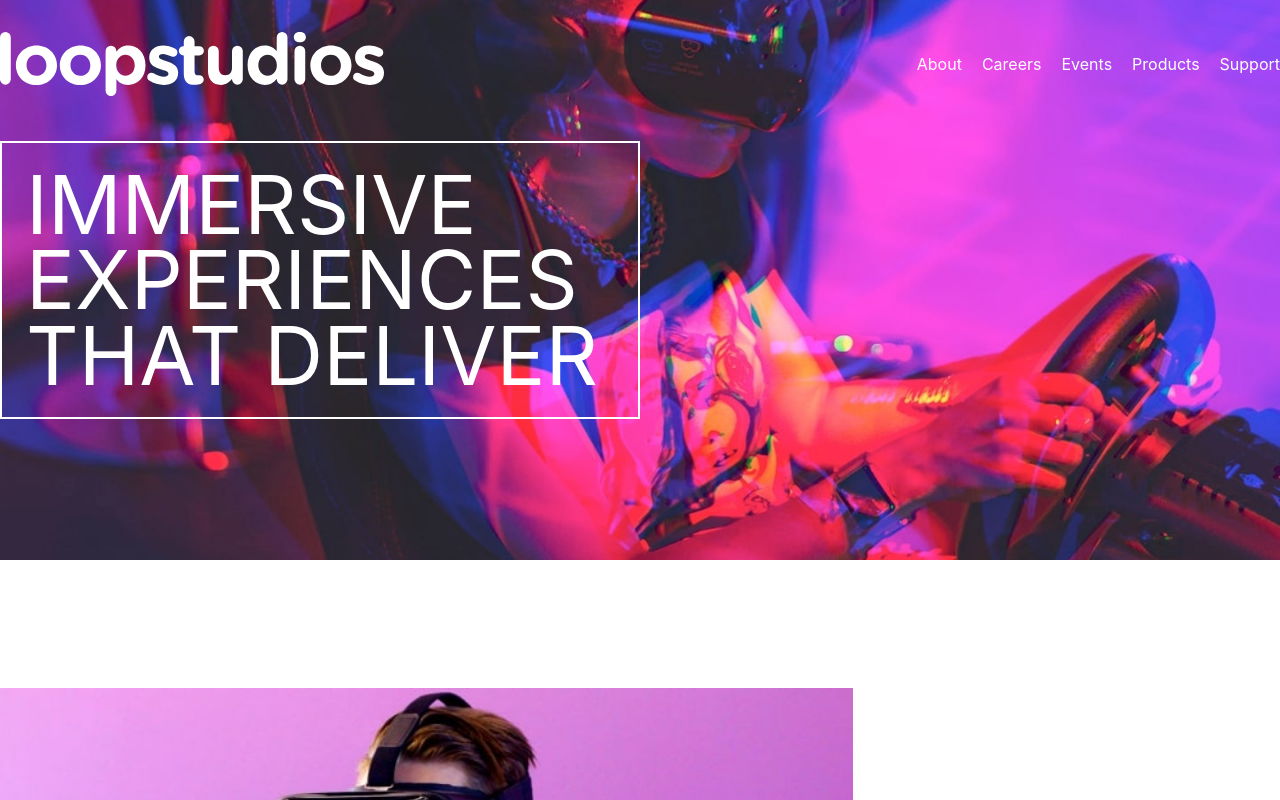
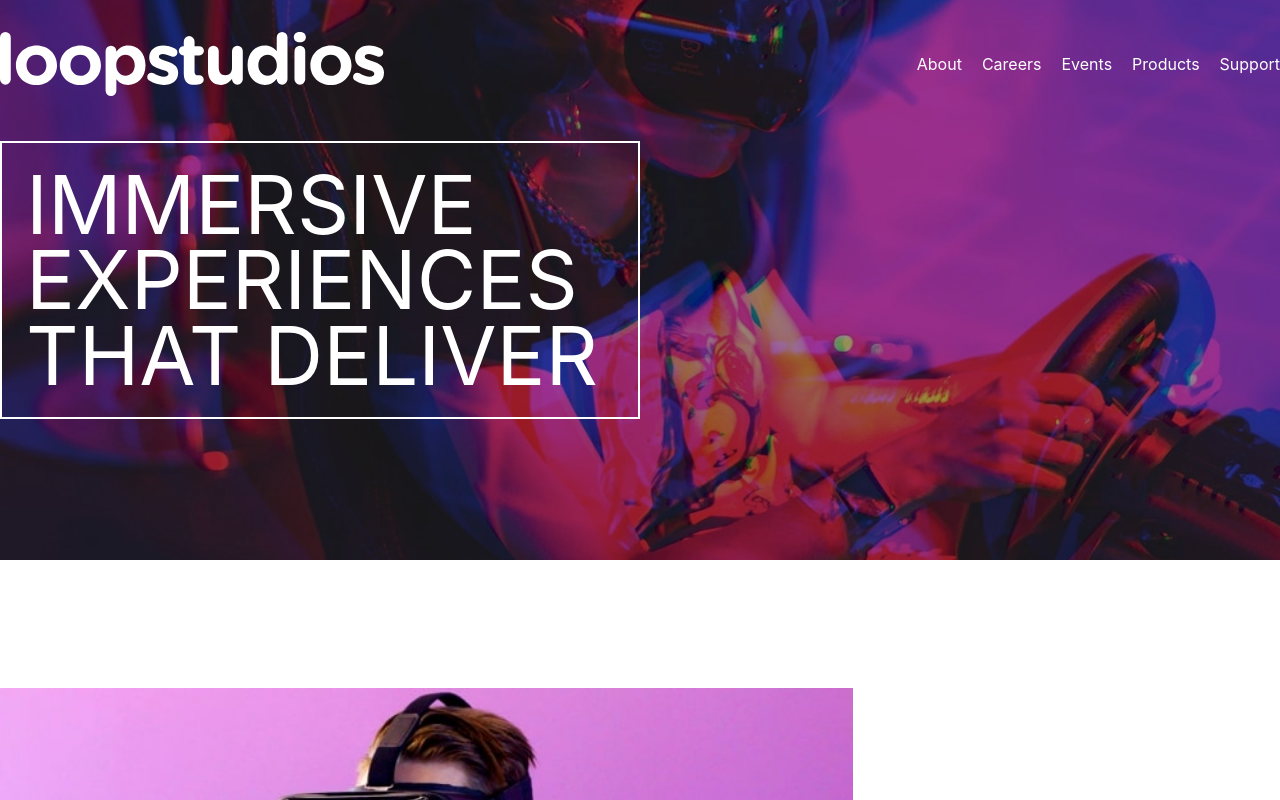
Before and after one commit to airowl/react-loopstudios-landing-page-main, a React (Create React App) app: page / in a window 1280 px wide. Shown: the top 800 px of the page. Built offline with nearby package versions, Linux system fonts and the light colour scheme.

Commit message:
add overlay in hero component

```diff
--- a/src/components/Hero.js
+++ b/src/components/Hero.js
@@ -3,7 +3,8 @@ import React from 'react'
 const Hero = () => {
   return (
     <section className='bg-hero-sm h-screen w-screen bg-cover bg-center bg-no-repeat relative md:h-[70vh] md:bg-hero-md'>
-      <div className='container w-screen h-screen md:h-[70vh] flex flex-col justify-center px-5 md:px-0 md:items-start md:mx-auto'>
+      <div className='hidden md:block absolute top-0 left-0 right-0 bottom-0 bg-black opacity-[.4]'></div>
+      <div className='container w-screen h-screen md:h-[70vh] flex flex-col justify-center px-5 md:px-0 md:items-start md:mx-auto md:relative'>
         <div className='border-2 border-solid border-white w-full md:w-2/4 text-white text-[2.60rem] leading-[2.65rem] md:text-[5.1rem] md:leading-[4.7rem] text-left p-6'>
           IMMERSIVE EXPERIENCES THAT DELIVER
         </div>
```
